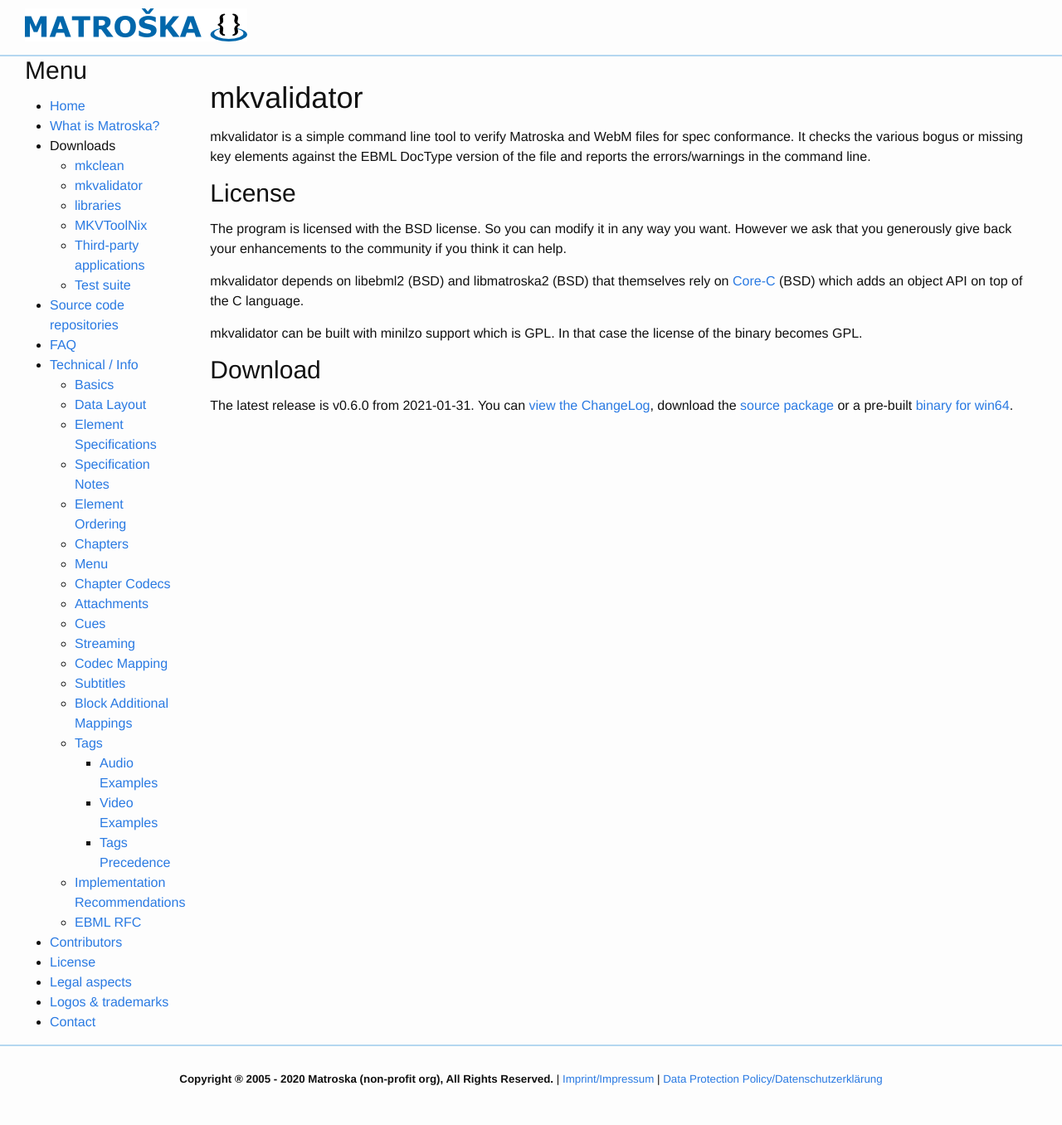
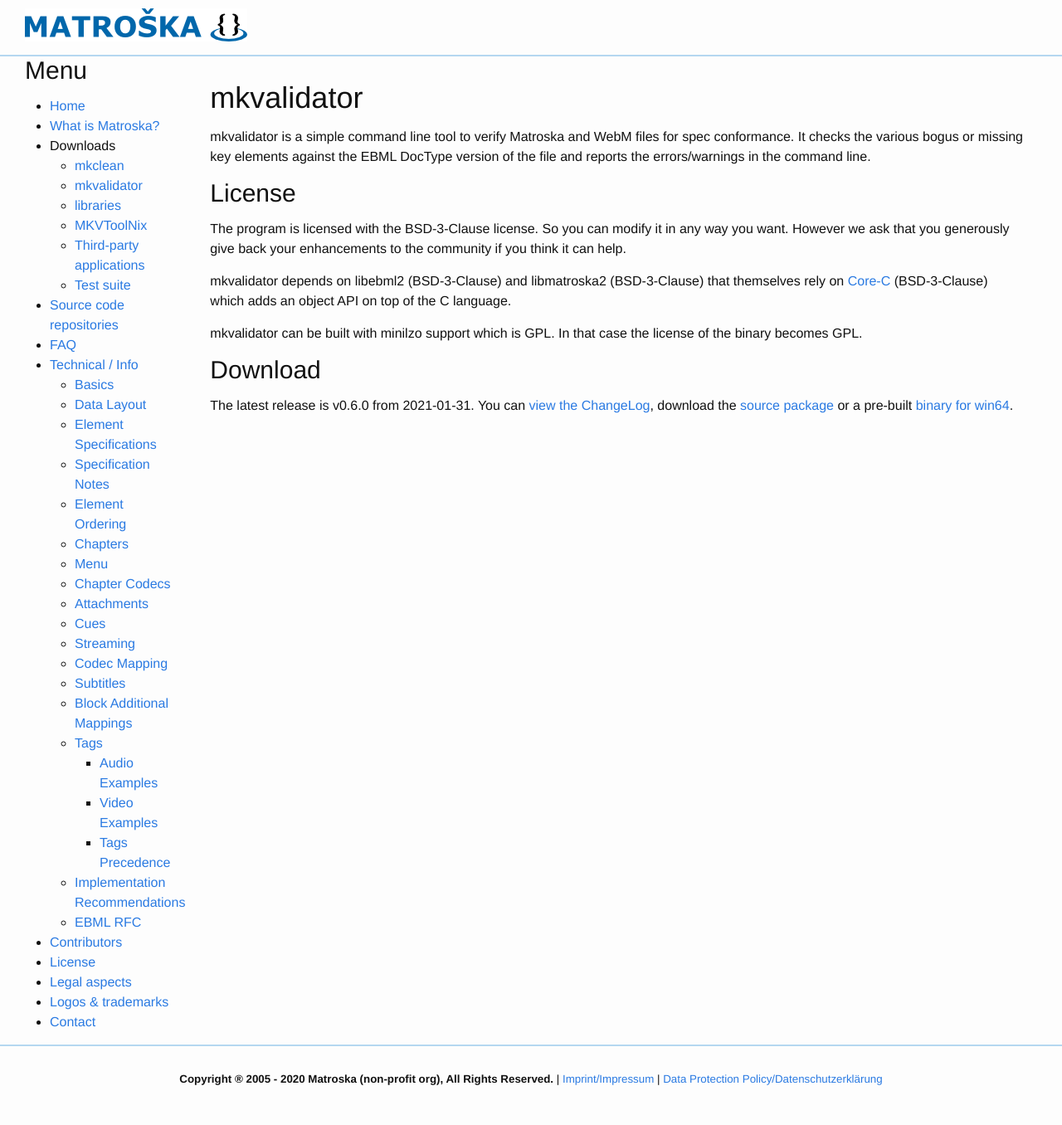
Before and after one commit to Matroska-Org/infrastructure, a Jekyll site: the page built from website/downloads/mkvalidator.md, in a window 1280 px wide. Shown: the whole page at 83% size. Built offline with Jekyll 4.4.1, drawn with Linux system fonts in a browser that asks for light colours.

Commit message:
clarify which variant of BSD license is used
Suggested by Jake Winters <social@inferencium.net>

```diff
--- a/website/downloads/mkvalidator.md
+++ b/website/downloads/mkvalidator.md
@@ -10,14 +10,14 @@ errors/warnings in the command line.
 
 ## License
 
-The program is licensed with the BSD license. So you can modify it in
+The program is licensed with the BSD-3-Clause license. So you can modify it in
 any way you want. However we ask that you generously give back your
 enhancements to the community if you think it can help.
 
-mkvalidator depends on libebml2 (BSD) and libmatroska2 (BSD) that
+mkvalidator depends on libebml2 (BSD-3-Clause) and libmatroska2 (BSD-3-Clause) that
 themselves rely on
 [Core-C](https://github.com/Matroska-Org/foundation-source/tree/master/corec)
-(BSD) which adds an object API on top of the C language.
+(BSD-3-Clause) which adds an object API on top of the C language.
 
 mkvalidator can be built with minilzo support which is GPL. In that case the
 license of the binary becomes GPL.
```
Also changed, not shown: website/downloads/mkclean.md (+3 -3 lines).
